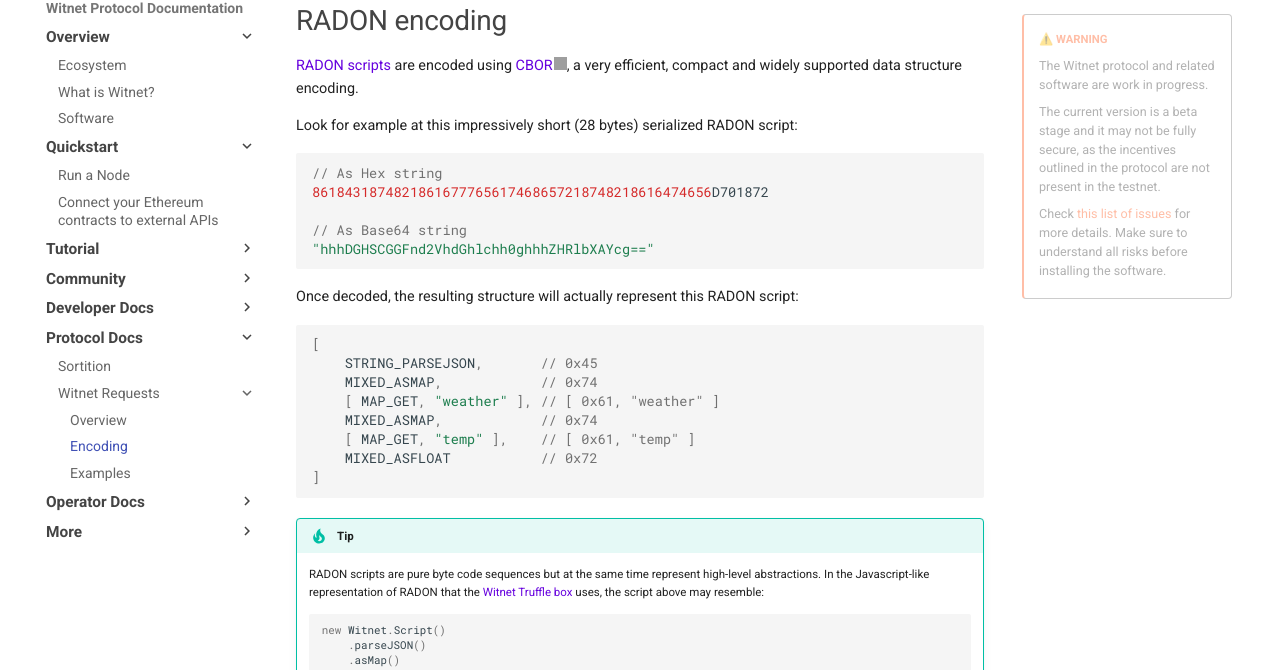
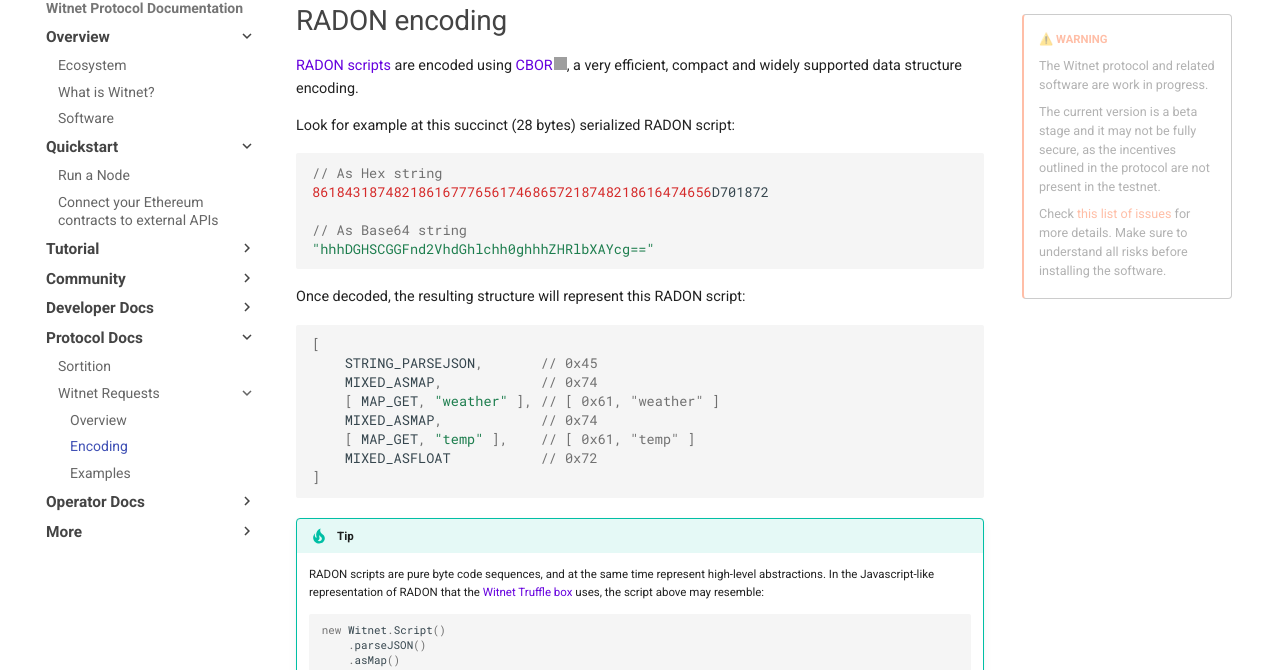
Before and after one commit to witnet/documentation, an MkDocs documentation site: the page built from docs/protocol/data-requests/radon-encoding.md, in a window 1280 px wide and 1261 px high. Shown: the part 238-908 px from the top of the window. Built offline with MkDocs 1.6.1 and Material for MkDocs 9.7.7, drawn with Linux system fonts in a browser that asks for light colours; some web fonts are replaced; comment, search, counter and statistics services are not loaded; grey boxes are pictures that could not be loaded.

Commit message:
fix: grammar and typo edits to radon-encoding

````diff
--- a/docs/protocol/data-requests/radon-encoding.md
+++ b/docs/protocol/data-requests/radon-encoding.md
@@ -3,7 +3,7 @@
 [RADON scripts][RADON] are encoded using [CBOR], a very
 efficient, compact and widely supported data structure encoding.
 
-Look for example at this impressively short (28 bytes) serialized RADON script:
+Look for example at this succinct (28 bytes) serialized RADON script:
 ```ts
 // As Hex string
 8618431874821861677765617468657218748218616474656D701872
@@ -13,7 +13,7 @@ Look for example at this impressively short (28 bytes) serialized RADON script:
 
 ```
 
-Once decoded, the resulting structure will actually represent this RADON script:
+Once decoded, the resulting structure will represent this RADON script:
 ```ts
 [
     STRING_PARSEJSON,       // 0x45
@@ -26,7 +26,7 @@ Once decoded, the resulting structure will actually represent this RADON script:
 ```
 
 !!! tip
-    RADON scripts are pure byte code sequences but at the same time represent high-level abstractions.
+    RADON scripts are pure byte code sequences, and at the same time represent high-level abstractions.
     In the Javascript-like representation of RADON that the [Witnet Truffle box][tutorial] uses, the script above may resemble:
 
     ```ts
````
